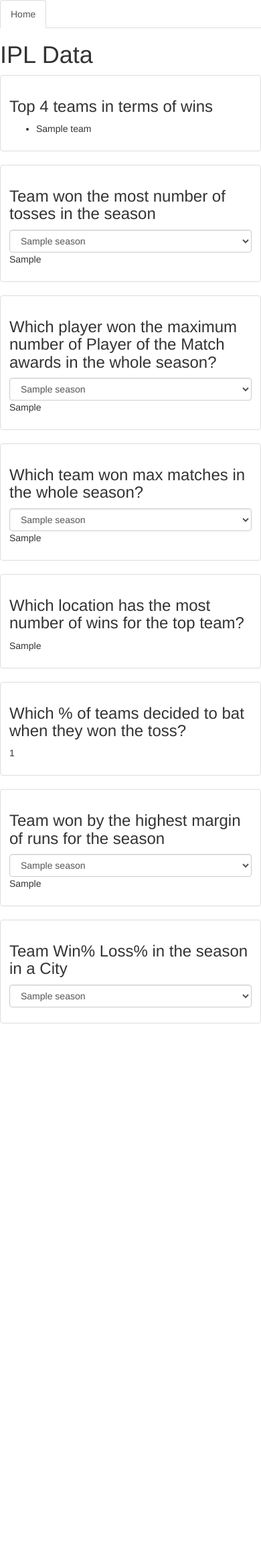
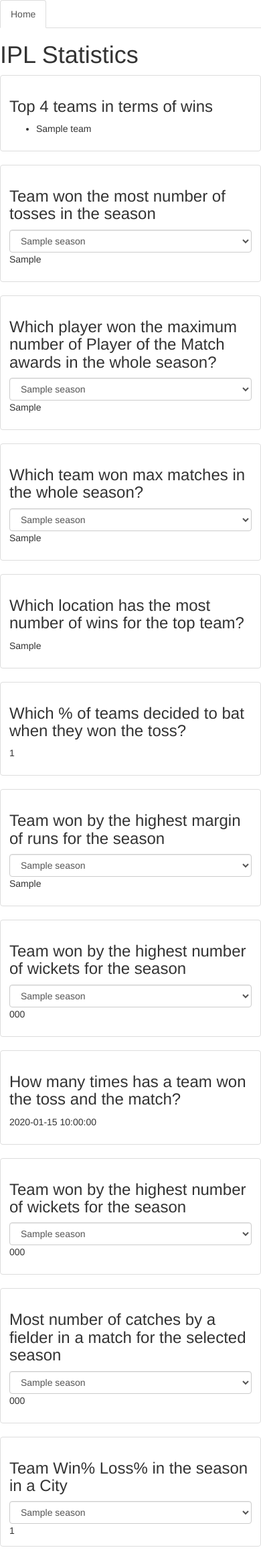
Before and after one commit to bhismnarayan/FlaskWebappAssignment, a Flask app: template templates/home.html in a window 390 px wide. Shown: the whole page at 67% size. Before the commit the page ends 1528 px from the top, so only its background shows below. Run offline with Flask 2, Linux system fonts and the light colour scheme; the template is opened without the code that fills it: most values are stand-ins (such as "Sample title", 1, 10 or a date in 2020); parts of the project's set-up code (start-up, migrations or seed data) failed here and were passed over; some libraries are stand-ins or nearby versions.

Commit message:
Added html

```diff
--- a/app.py
+++ b/app.py
@@ -17,6 +17,13 @@ def home():
         data['LocationWithMostWinsForTopTeam']=bf.LocationWithMostWinsForTopTeam()
         data['PercentageOfTeamDecidedToBatWhenWonTheToss']=bf.PercentageOfTeamDecidedToBatWhenWonTheToss()
         data['HighestMarginWinForaseason']=bf.HighestMarginWinForaseason(data['season'][0])
+        data['HighestNumberofWicketWinForaseason']=bf.HighestNumberofWicketWinForaseason(data['season'][0])
+        data['NumberOfTImeTeamWonTheTossAndTheMatch']=bf.NumberOfTImeTeamWonTheTossAndTheMatch()
+        data['BatsmanGaveAwayMostNumberOfRunsInAMachInASeason']=bf.BatsmanGaveAwayMostNumberOfRunsInAMachInASeason(data['season'][0])
+        data['MostNumberOfCatchesByFielderinMatchForTheSelectedSeason']=bf.MostNumberOfCatchesByFielderinMatchForTheSelectedSeason(data['season'][0])
+        data['LocationHostedMostNumberOfMatchesAndWinLossPercentage']=bf.LocationHostedMostNumberOfMatchesAndWinLossPercentage(data['season'][0])
+
+
         return render_template("home.html",data=data)
     except Exception as e:
         return e
@@ -77,7 +84,41 @@ def HighestMarginWinForaseason():
     else:
         return abort(500,'Season query parameter expected')
 
+@app.route("/HighestNumberofWicketWinForaseason", methods=(['GET']))
+def HighestNumberofWicketWinForaseason():
+    season   = request.args.get('season')
+    if season:
+        return str(bf.HighestNumberofWicketWinForaseason(int(season)))
+    else:
+        return abort(500,'Season query parameter expected')
 
+
+
+@app.route("/NumberOfTImeTeamWonTheTossAndTheMatch", methods=(['GET']))
+def NumberOfTImeTeamWonTheTossAndTheMatch():
+    season   = request.args.get('season')
+    if season:
+        return str(bf.NumberOfTImeTeamWonTheTossAndTheMatch())
+    else:
+        return abort(500,'Season query parameter expected')
+
+
+@app.route("/BatsmanGaveAwayMostNumberOfRunsInAMachInASeason", methods=(['GET']))
+def BatsmanGaveAwayMostNumberOfRunsInAMachInASeason():
+    season   = request.args.get('season')
+    if season:
+        return str(bf.BatsmanGaveAwayMostNumberOfRunsInAMachInASeason(int(season)))
+    else:
+        return abort(500,'Season query parameter expected')
+
+
+@app.route("/MostNumberOfCatchesByFielderinMatchForTheSelectedSeason", methods=(['GET']))
+def MostNumberOfCatchesByFielderinMatchForTheSelectedSeason():
+    season   = request.args.get('season')
+    if season:
+        return str(bf.MostNumberOfCatchesByFielderinMatchForTheSelectedSeason(int(season)))
+    else:
+        return abort(500,'Season query parameter expected')
 
 if __name__ == "__main__":
     app.run(debug=True)
--- a/static/home.js
+++ b/static/home.js
@@ -64,7 +64,7 @@
     }
 
     function teamToWinByHighestMarginOfRun(){
-        season=$("#seasonTeamWonMaxMatches").val()
+        season=$("#seasonWinByHighestMarginOfRun").val()
         console.log(season)
         $.ajax({
                    url: "/HighestMarginWinForaseason?season="+season,
@@ -83,16 +83,19 @@
           });
 
     }
-    function winlossstasts(){
-        season=$("#winlossseason").val()
+
+
+    function teamToWinByHighestMarginWicket(){
+        season=$("#seasonWinByHighestMarginOfWicket").val()
         console.log(season)
         $.ajax({
-                   url: "/winlossPercentageSeason?season="+season,
+                   url: "/HighestNumberofWicketWinForaseason?season="+season,
                    method: "GET",
                    headers: { "Accept": "application/json; odata=verbose" },
                    success: function (data) {
                         if (data) {
                             console.log(data)
+                            $('#HighestNumberofWicketWinForaseason').text(data);
                              //This section can be used to iterate through data and show it on screen
                         }
                   },
@@ -102,3 +105,66 @@
           });
 
     }
+
+    function BatsmanGaveMostRuns(){
+        season=$("#seasonBatsmanGaveMostRuns").val()
+        console.log(season)
+        $.ajax({
+                   url: "/BatsmanGaveAwayMostNumberOfRunsInAMachInASeason?season="+season,
+                   method: "GET",
+                   headers: { "Accept": "application/json; odata=verbose" },
+                   success: function (data) {
+                        if (data) {
+                            console.log(data)
+                            $('#BatsmanGaveMostRuns').text(data);
+                             //This section can be used to iterate through data and show it on screen
+                        }
+                  },
+                  error: function (data) {
+                      alert("Error: "+ data);
+                 }
+          });
+
+    }
+    function MostCatchInSeason(){
+        season=$("#seasonMostCatchInSeason").val()
+        console.log(season)
+        $.ajax({
+                   url: "/MostNumberOfCatchesByFielderinMatchForTheSelectedSeason?season="+season,
+                   method: "GET",
+                   headers: { "Accept": "application/json; odata=verbose" },
+                   success: function (data) {
+                        if (data) {
+                            console.log(data)
+                            $('#MostCatchInSeason').text(data);
+                             //This section can be used to iterate through data and show it on screen
+                        }
+                  },
+                  error: function (data) {
+                      alert("Error: "+ data);
+                 }
+          });
+
+    }
+
+
+    function winlossstasts(){
+        season=$("#winlossseason").val()
+        console.log(season)
+        $.ajax({
+                   url: "/winlossPercentageSeason?season="+season,
+                   method: "GET",
+                   headers: { "Accept": "application/json; odata=verbose" },
+                   success: function (datavalue) {
+                        if (datavalue) {
+                            console.log(datavalue);
+                            $('#winlossdatas').html(datavalue   )
+                             //This section can be used to iterate through data and show it on screen
+                        }
+                  },
+                  error: function (data) {
+                      alert("Error: "+ data);
+                 }
+          });
+
+    }
--- a/templates/home.html
+++ b/templates/home.html
@@ -9,7 +9,7 @@
     {% extends "template.html" %}
     {% block content %}
 
-    <h1> IPL Data </h1>
+    <h1> IPL Statistics </h1>
     <div class="row">
       <!--#Top 4 teams in terms of wins-->
             <div class="col-sm-6 col-md-4">
@@ -56,7 +56,7 @@
                     </div>
             </div>
 
-
+    </div><div class="row">
 <!-- #Which team won max matches in the whole season-->
 <div class="col-sm-6 col-md-4">
     <div class="thumbnail">
@@ -94,7 +94,7 @@
       </div>
   </div>
 </div>
-
+</div><div class="row">
 <!--Which team won by the highest margin of runs for the season-->
 <div class="col-sm-6 col-md-4">
   <div class="thumbnail">
@@ -111,8 +111,69 @@
   </div>
 </div>
 
+<!--#Which team won by the highest number of wickets for the season-->
 
-          <div class="col-sm-6 col-md-4">
+<div class="col-sm-6 col-md-4">
+  <div class="thumbnail">
+    <div class="caption">
+      <h3>Team won by the highest number of wickets for the season</h3>
+      <select class="form-control" id="seasonWinByHighestMarginOfWicket" onchange="teamToWinByHighestMarginWicket()">
+              {% for season in data['season'] %}
+              <option value="{{season}}">{{season}}</option>
+              {% endfor %}
+            </select>
+      <p id='HighestNumberofWicketWinForaseason'>    {{data['HighestNumberofWicketWinForaseason']}}
+      </p>
+      </div>
+  </div>
+</div>
+
+<!--How many times has a team won the toss and the match -->
+<div class="col-sm-6 col-md-4">
+  <div class="thumbnail">
+    <div class="caption">
+      <h3>How many times has a team won the toss and the match?</h3>
+
+      <p id="teamsDecidedBatWonToss">{{data['NumberOfTImeTeamWonTheTossAndTheMatch']}}
+      </p>
+      </div>
+  </div>
+</div>
+</div>
+<div class="row">
+  <!--Which Batsman gave away the most number of runs in a match for the selected season-->
+  <div class="col-sm-6 col-md-4">
+      <div class="thumbnail">
+        <div class="caption">
+          <h3>Team won by the highest number of wickets for the season</h3>
+          <select class="form-control" id="seasonBatsmanGaveMostRuns" onchange="BatsmanGaveMostRuns()">
+                  {% for season in data['season'] %}
+                  <option value="{{season}}">{{season}}</option>
+                  {% endfor %}
+                </select>
+          <p id='BatsmanGaveMostRuns'>    {{data['BatsmanGaveAwayMostNumberOfRunsInAMachInASeason']}}
+          </p>
+          </div>
+      </div>
+    </div>
+  <!--	Most number of catches by a fielder in a match for the selected season.-->
+  <div class="col-sm-6 col-md-4">
+      <div class="thumbnail">
+        <div class="caption">
+          <h3>Most number of catches by a fielder in a match for the selected season</h3>
+          <select class="form-control" id="seasonMostCatchInSeason" onchange="MostCatchInSeason()">
+                  {% for season in data['season'] %}
+                  <option value="{{season}}">{{season}}</option>
+                  {% endfor %}
+                </select>
+          <p id='MostCatchInSeason'>    {{data['MostNumberOfCatchesByFielderinMatchForTheSelectedSeason']}}
+          </p>
+          </div>
+      </div>
+    </div>
+  </div>
+  <div class="row">
+          <div class="col-sm-6 col-md-6">
             <div class="thumbnail">
               <div class="caption">
                 <h3>Team Win% Loss% in the season in a City</h3>
@@ -122,8 +183,16 @@
                         {% endfor %}
 
                       </select>
-                <p id='winlossdatas'>
-                </p>
+
+
+                   <div id='winlossdatas'>
+                      {{data['LocationHostedMostNumberOfMatchesAndWinLossPercentage']|safe }}
+                  </div>
+                <table >
+                  <tbody id='winlossdatastable'>
+                   </tbody>
+                </table>
+
                 </div>
             </div>
 
```
Also changed, not shown: backendFunction.py (+5 -12 lines), 1 other file.
